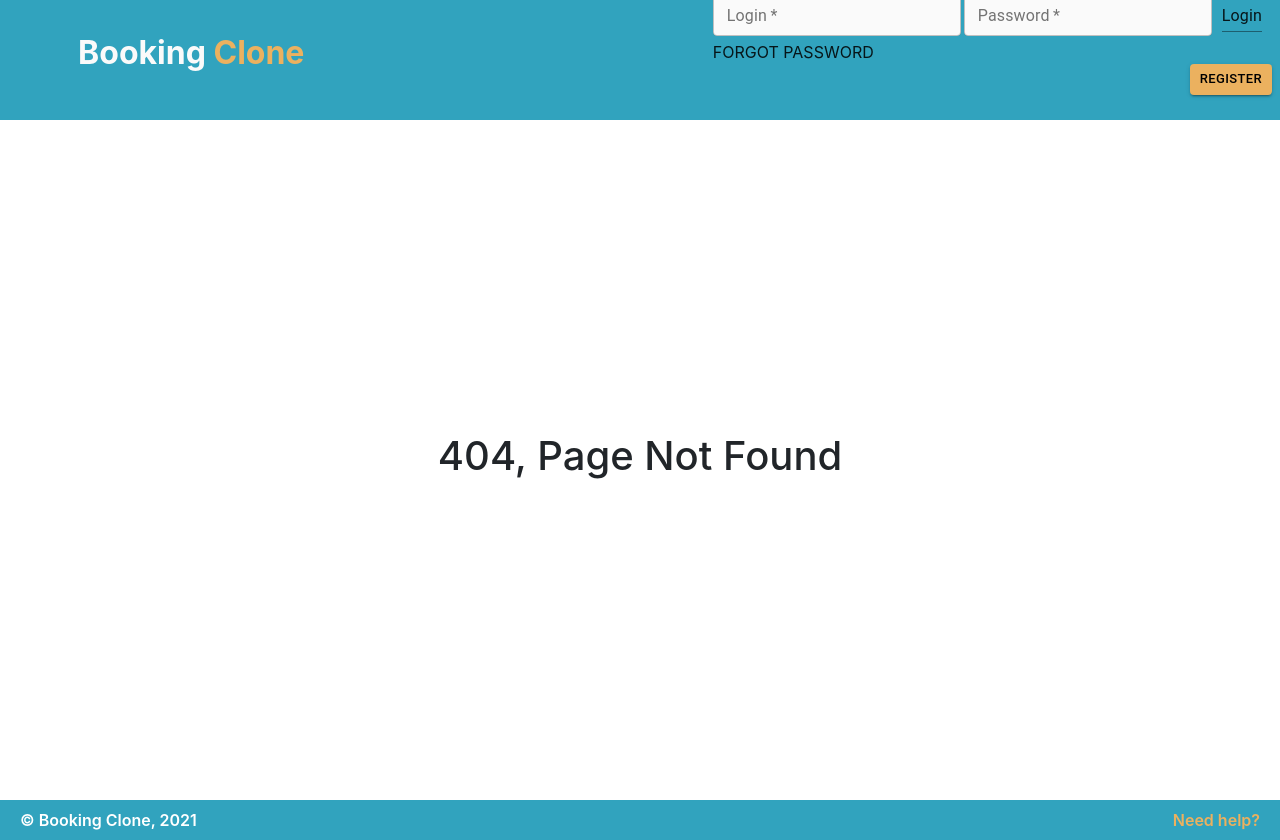
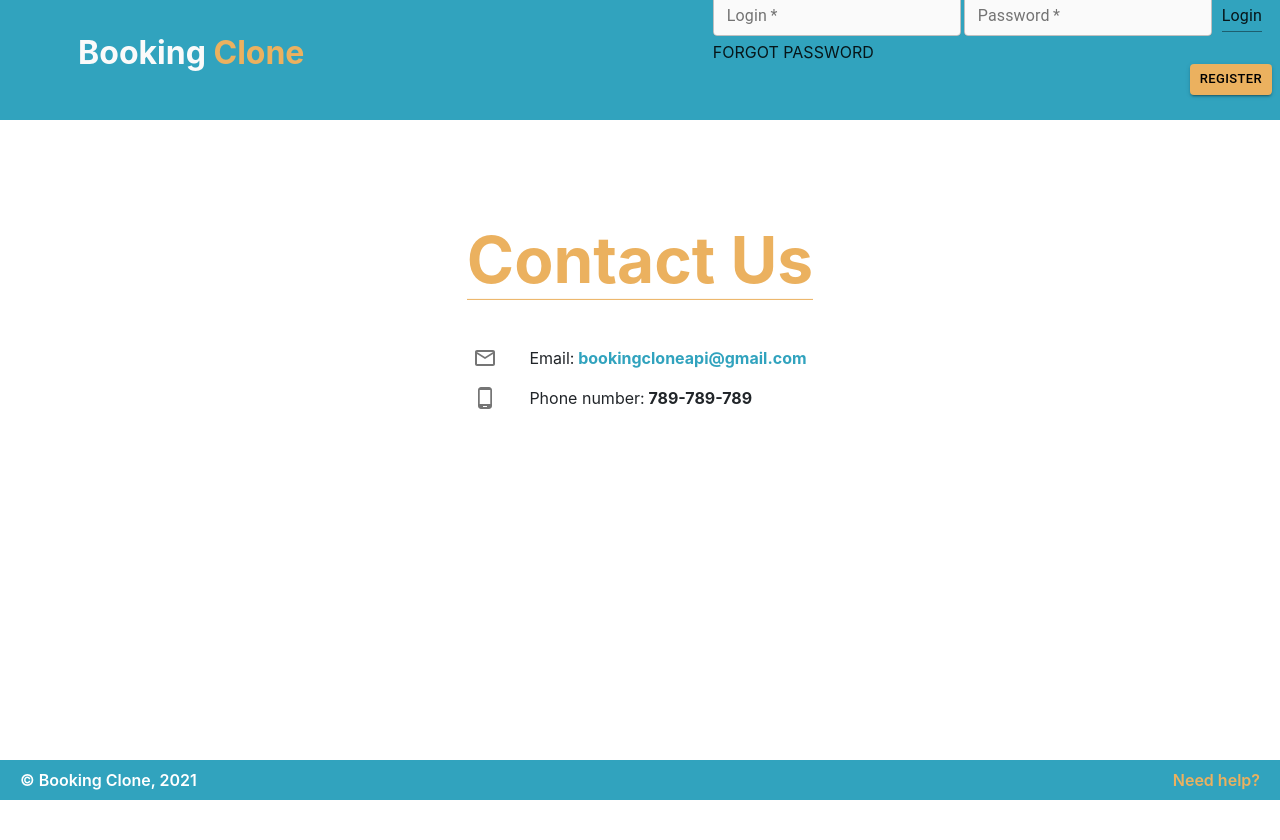
Before and after one commit to hoolek77/booking-clone-Web, a React (Create React App) app: page /needHelp in a window 1280 px wide. Before the commit this address had no page. After the commit the page ends 800 px from the top, so only its background shows below. Built offline with nearby package versions, Linux system fonts and the light colour scheme.

Commit message:
Closes #46
* add help page

* css changes

* change label

* remove spaces

```diff
--- /dev/null
+++ b/src/components/Help.jsx
@@ -0,0 +1,35 @@
+import React from 'react'
+import Grid from '@material-ui/core/Grid'
+import List from '@material-ui/core/List'
+import ListItem from '@material-ui/core/ListItem'
+import ListItemIcon from '@material-ui/core/ListItemIcon'
+import FolderIcon from '@material-ui/icons/Folder'
+import MailOutlineIcon from '@material-ui/icons/MailOutline'
+import PhoneAndroidIcon from '@material-ui/icons/PhoneAndroid'
+
+export const Help = () => {
+  return (
+    <div className="helpContainer">
+      <Grid container direction="column" justify="center" alignItems="center">
+        <h1 className="helpHeader">Contact Us</h1>
+        <List>
+          <ListItem>
+            <ListItemIcon>
+              <MailOutlineIcon />
+            </ListItemIcon>
+            Email:
+            <a href="mailto:bookingcloneapi@gmail.com" className="helpLink">
+              &nbsp;bookingcloneapi@gmail.com
+            </a>
+          </ListItem>
+          <ListItem>
+            <ListItemIcon>
+              <PhoneAndroidIcon />
+            </ListItemIcon>
+            Phone number:<span className="helpNumber">&nbsp;789-789-789</span>
+          </ListItem>
+        </List>
+      </Grid>
+    </div>
+  )
+}
--- a/src/components/index.js
+++ b/src/components/index.js
@@ -4,3 +4,4 @@ export * from './Register'
 export * from './HotelMoreDetails'
 export * from './RoomCard'
 export * from './HotelCard'
+export * from './Help'
--- /dev/null
+++ b/src/content/css/help.css
@@ -0,0 +1,19 @@
+.helpContainer {
+  transform: translate(0, 50%);
+  margin: 0 auto;
+}
+
+.helpHeader {
+  color: #ebb15f;
+  font-size: 4rem;
+  font-weight: bold;
+  border-bottom: 1px solid;
+  margin-bottom: 30px;
+}
+.helpNumber {
+  font-weight: 700;
+}
+.helpLink {
+  color: #31a3be;
+  font-weight: 700;
+}
--- a/src/core/vendor.js
+++ b/src/core/vendor.js
@@ -7,4 +7,5 @@ import '../content/css/main.css'
 import '../content/css/searchBar.css'
 import '../content/css/login.css'
 import '../content/css/noMatch.css'
+import '../content/css/help.css'
 import '../content/css/hotelOwner.css'
--- a/src/routes/general.js
+++ b/src/routes/general.js
@@ -1,7 +1,7 @@
 import React from 'react'
 import { Route } from 'react-router-dom'
 import App from '../App'
-import { HotelMoreDetails, Register } from '../components'
+import { HotelMoreDetails, Register, Help } from '../components'
 import { Hotels } from '../components/views/mainPageView/Hotels'
 import { NoMatch } from '../components/NoMatch'
 
@@ -29,6 +29,7 @@ const generalRoutes = [
     render={(props) => <Hotels {...props} />}
     key="app-hotelsByCity"
   />,
+  <Route path="/needHelp" component={() => <Help />} />,
   <Route path="*" key="NoMatch">
     <NoMatch />
   </Route>,
```
